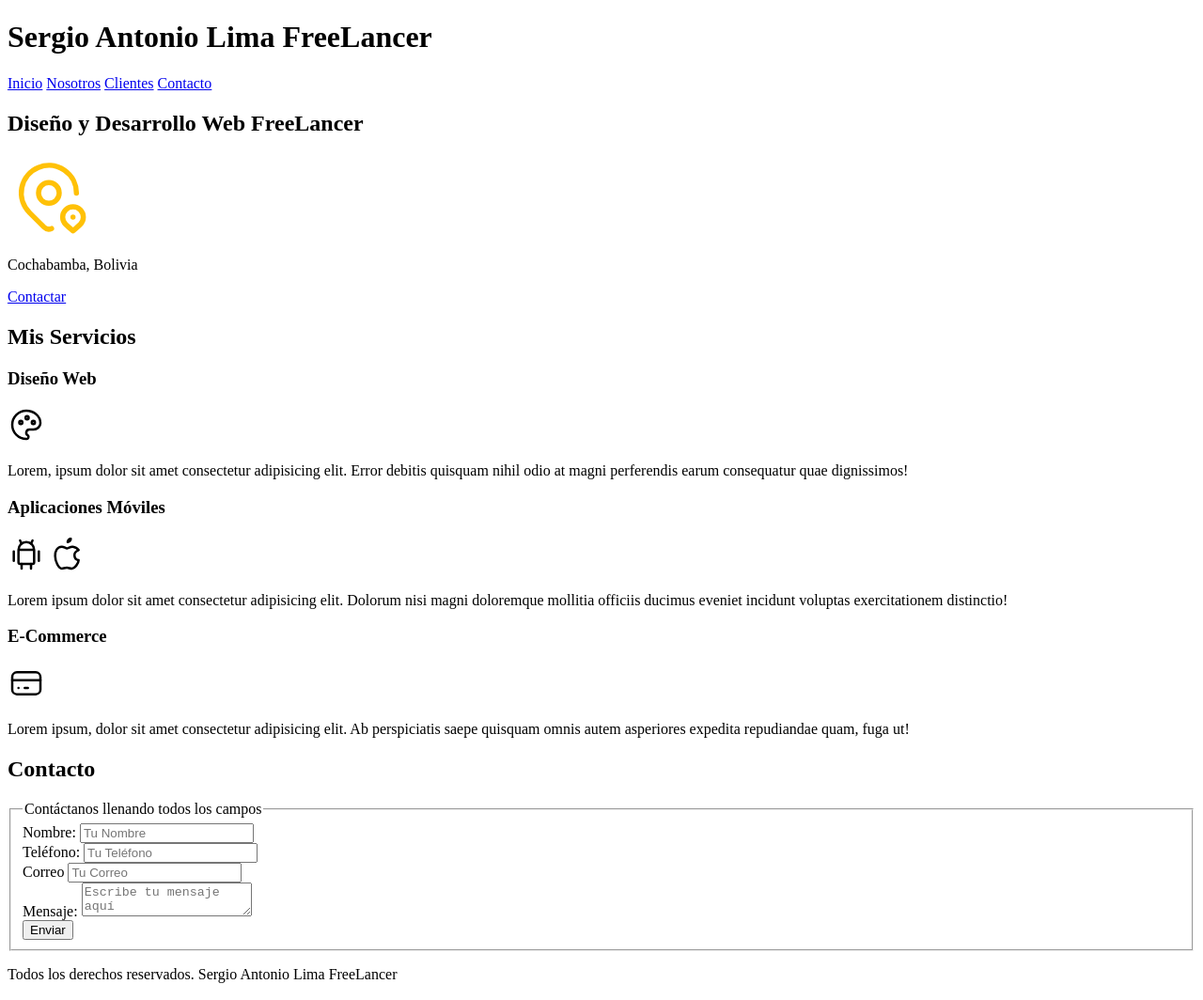
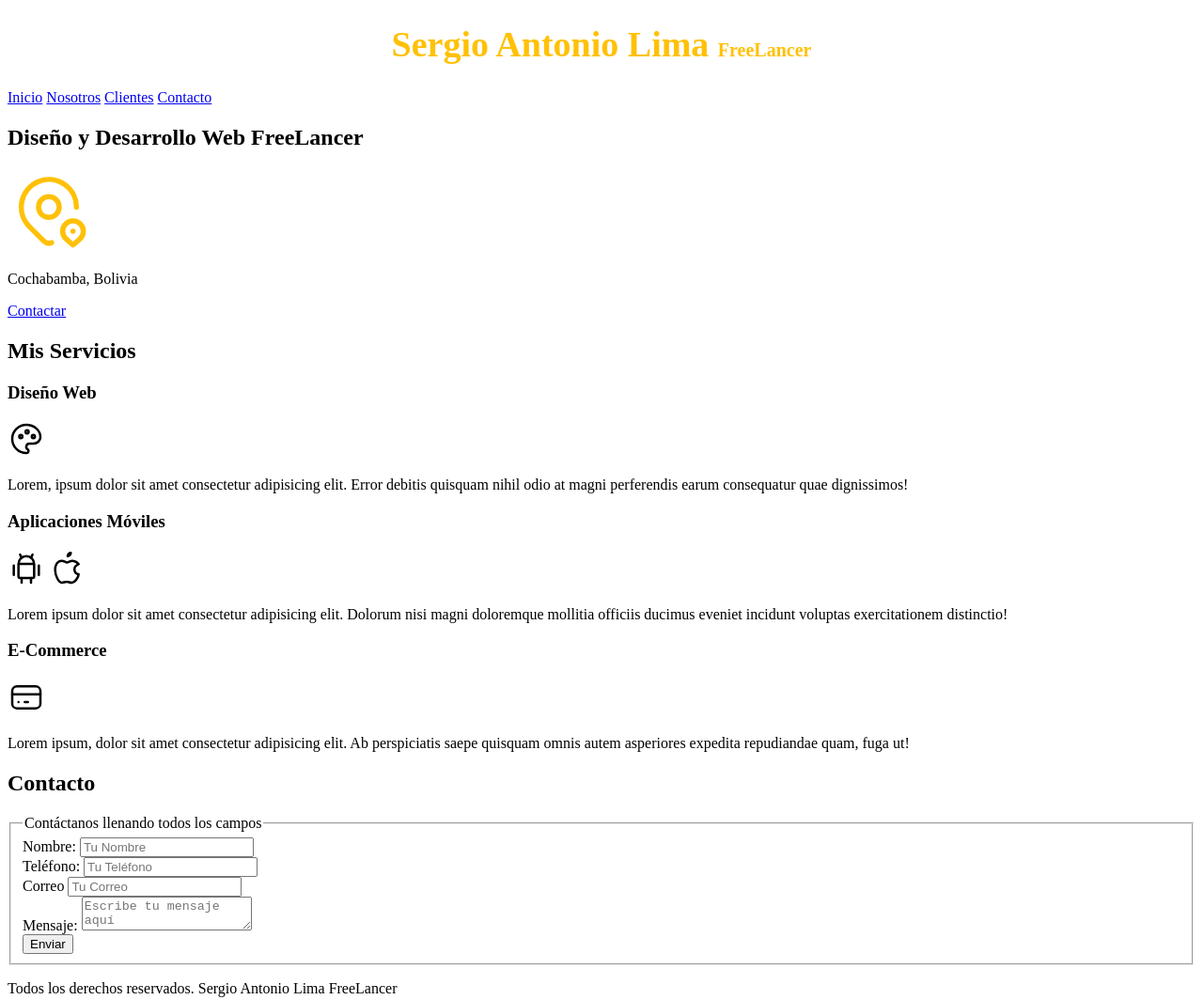
Before and after one commit to SergioAntonioDevWeb/sitiofreelancer, a plain HTML site: page index.html in a window 1280 px wide. Shown: the whole page at 94% size. Drawn offline with Linux system fonts and the light colour scheme.

Commit message:
Paleta de Colores

```diff
--- a/css/styles.css
+++ b/css/styles.css
@@ -0,0 +1,25 @@
+:root {
+    --blanco: #ffffff;
+    --oscuro: #212121;
+    --primario: #FFC107;
+    --secundario: #0097A7;
+    --gris: #757575;
+}
+
+html {
+    font-size: 62.5%;
+}
+
+body {
+    font-size: 16px; /* 1rem = 10px */
+}
+
+.titulo {
+    text-align: center;
+    font-size: 3.8rem;
+    color: var(--primario);
+}
+
+.titulo span {
+    font-size: 2rem;
+}
--- a/index.html
+++ b/index.html
@@ -11,7 +11,7 @@
 
 <body>
     <header>
-        <h1>Sergio Antonio Lima FreeLancer</h1>
+        <h1 class="titulo">Sergio Antonio Lima <span>FreeLancer</span></h1>
     </header>
 
     <nav>
```
